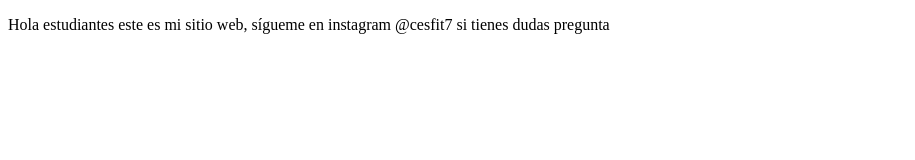
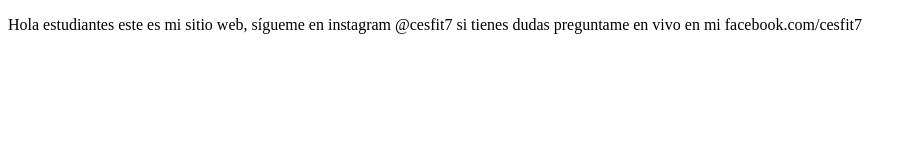
Before and after one commit to cesfit7/proyectoDemoCursoProjects, a plain HTML site: page index.html in a window 1280 px wide. Shown: the whole page, without its empty margins (0-915 px from the left). Drawn offline with Linux system fonts and the light colour scheme.

Commit message:
cambios agregamos sitio de facebook

```diff
--- a/index.html
+++ b/index.html
@@ -7,7 +7,7 @@
 </head>
 <body>
     <p>
-        Hola estudiantes este es  mi sitio web, sígueme en instagram @cesfit7 si tienes dudas pregunta
+        Hola estudiantes este es  mi sitio web, sígueme en instagram @cesfit7 si tienes dudas preguntame en vivo en mi facebook.com/cesfit7
     </p>
 </body>
 </html>
```
